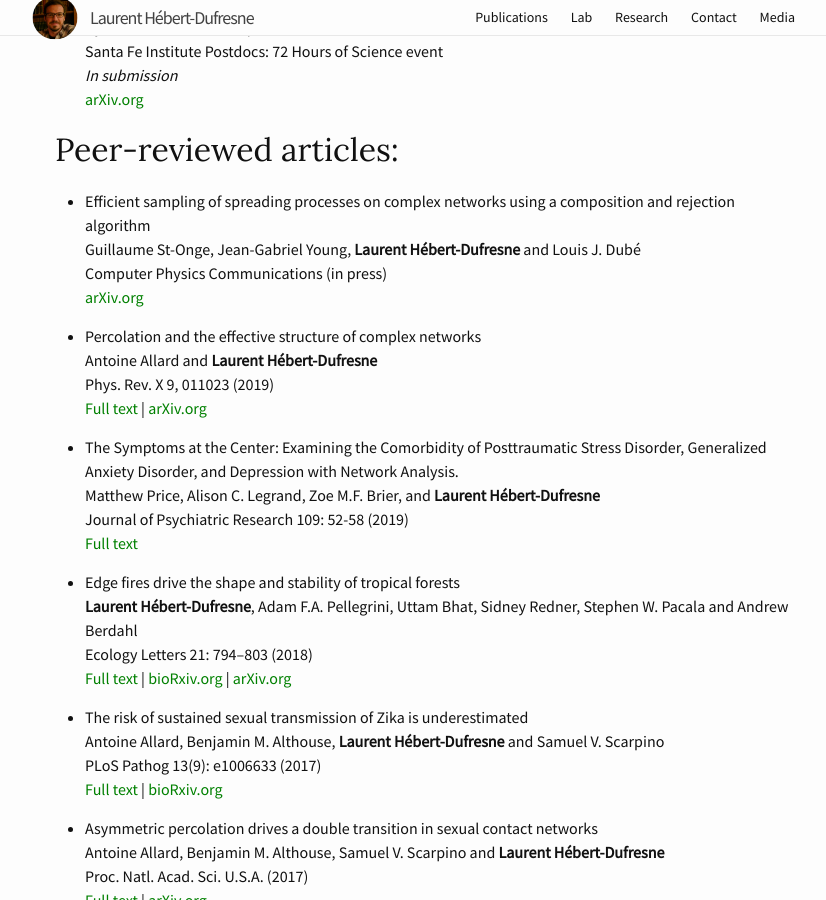
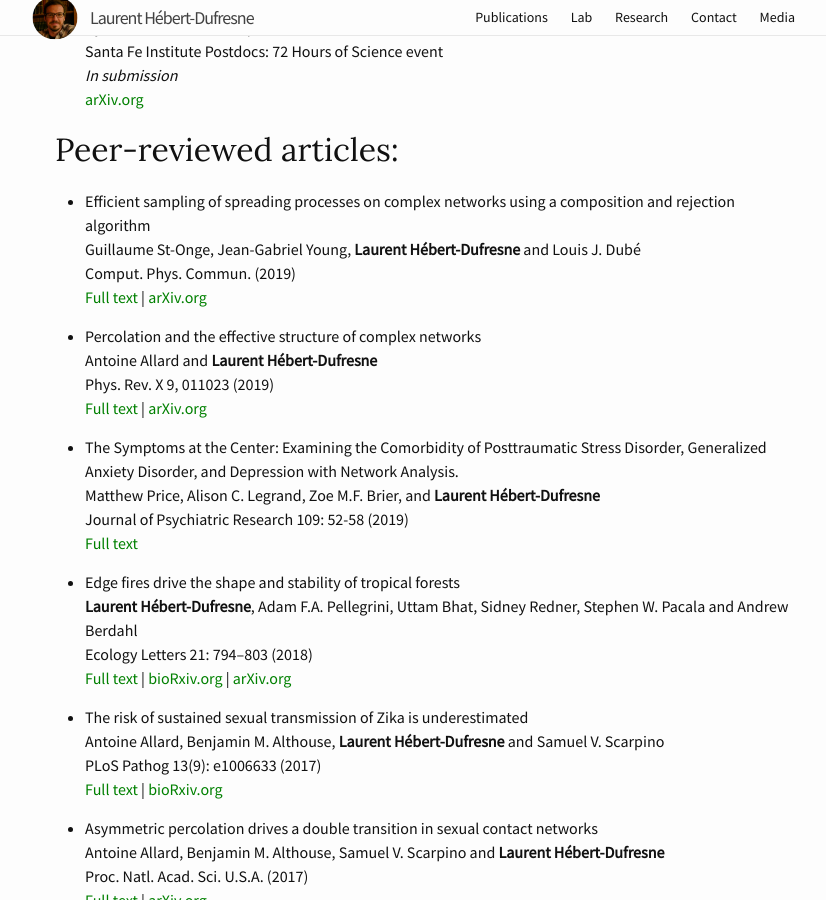
Before and after one commit to laurenthebertdufresne/laurenthebertdufresne.github.io, a Jekyll site: the page built from _pages/publications.md, in a window 1280 px wide and 900 px high, scrolled down 915 px. Shown: the whole window, without its empty margins (215-1041 px from the left). Built offline with Jekyll 4.4.1, drawn with Linux system fonts in a browser that asks for light colours.

Commit message:
New paper

```diff
--- a/_pages/publications.md
+++ b/_pages/publications.md
@@ -36,8 +36,8 @@ weight: 2
 
 *   Efficient sampling of spreading processes on complex networks using a composition and rejection algorithm
     Guillaume St-Onge, Jean-Gabriel Young, **Laurent Hébert-Dufresne** and Louis J. Dubé
-    Computer Physics Communications (in press)
-    [arXiv.org](https://arxiv.org/abs/1808.05859)
+    Comput. Phys. Commun. (2019)
+    [Full text](https://www.sciencedirect.com/science/article/pii/S0010465519300608) | [arXiv.org](https://arxiv.org/abs/1808.05859)
 
 *   Percolation and the effective structure of complex networks
     Antoine Allard and **Laurent Hébert-Dufresne**
```
